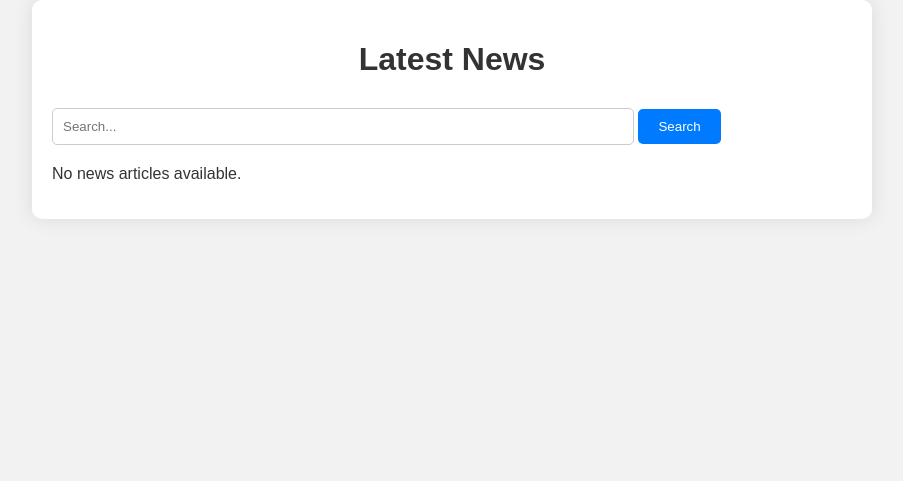
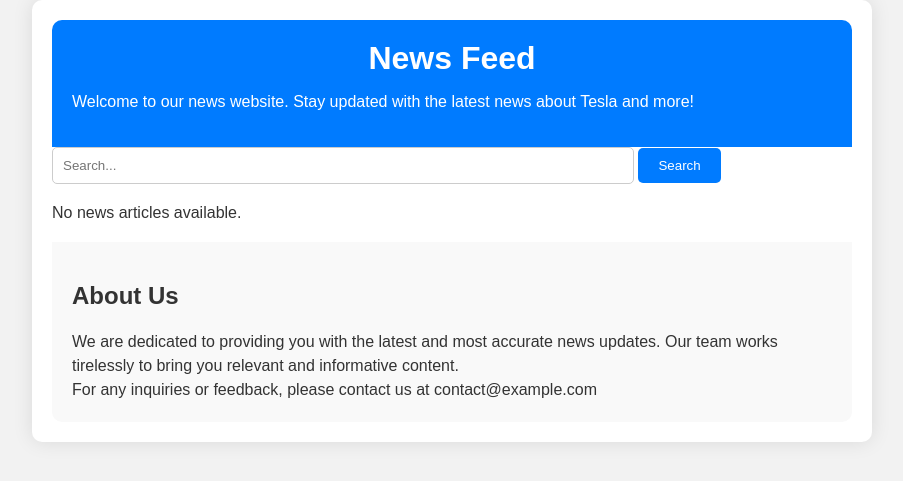
Before and after one commit to YusufTechvitis/Java-Testing, a Django app: page / in a window 1280 px wide. Shown: the top 481 px of the page, without its empty margins (188-1091 px from the left). Run offline with Django 5.2, Linux system fonts and the light colour scheme; data that the repository does not hold is empty.

Commit message:
Fancy more

```diff
--- a/myproject/helloapp/templates/hello.html
+++ b/myproject/helloapp/templates/hello.html
@@ -21,10 +21,26 @@
             border-radius: 10px;
             box-shadow: 0 0 20px rgba(0, 0, 0, 0.1);
         }
-        h1 {
+        header {
+            background-color: #007bff;
+            color: #fff;
+            padding: 20px;
+            border-radius: 10px 10px 0 0;
+        }
+        header h1 {
+            margin: 0;
+            font-size: 32px;
             text-align: center;
-            margin-bottom: 30px;
-            color: #333;
+        }
+        .info {
+            margin-top: 20px;
+            padding: 20px;
+            background-color: #f9f9f9;
+            border-radius: 0 0 10px 10px;
+        }
+        .info p {
+            margin: 0;
+            line-height: 1.5;
         }
         form {
             margin-bottom: 20px;
@@ -80,7 +96,10 @@
 <body>
 
 <div class="container">
-    <h1>Latest News</h1>
+    <header>
+        <h1>News Feed</h1>
+        <p>Welcome to our news website. Stay updated with the latest news about Tesla and more!</p>
+    </header>
 
     <!-- Search form -->
     <form action="{% url 'home' %}" method="get">
@@ -108,6 +127,13 @@
             <p>No news articles available.</p>
         {% endif %}
     </div>
+
+    <!-- Additional Information -->
+    <div class="info">
+        <h2>About Us</h2>
+        <p>We are dedicated to providing you with the latest and most accurate news updates. Our team works tirelessly to bring you relevant and informative content.</p>
+        <p>For any inquiries or feedback, please contact us at contact@example.com</p>
+    </div>
 </div>
 
 </body>
```
